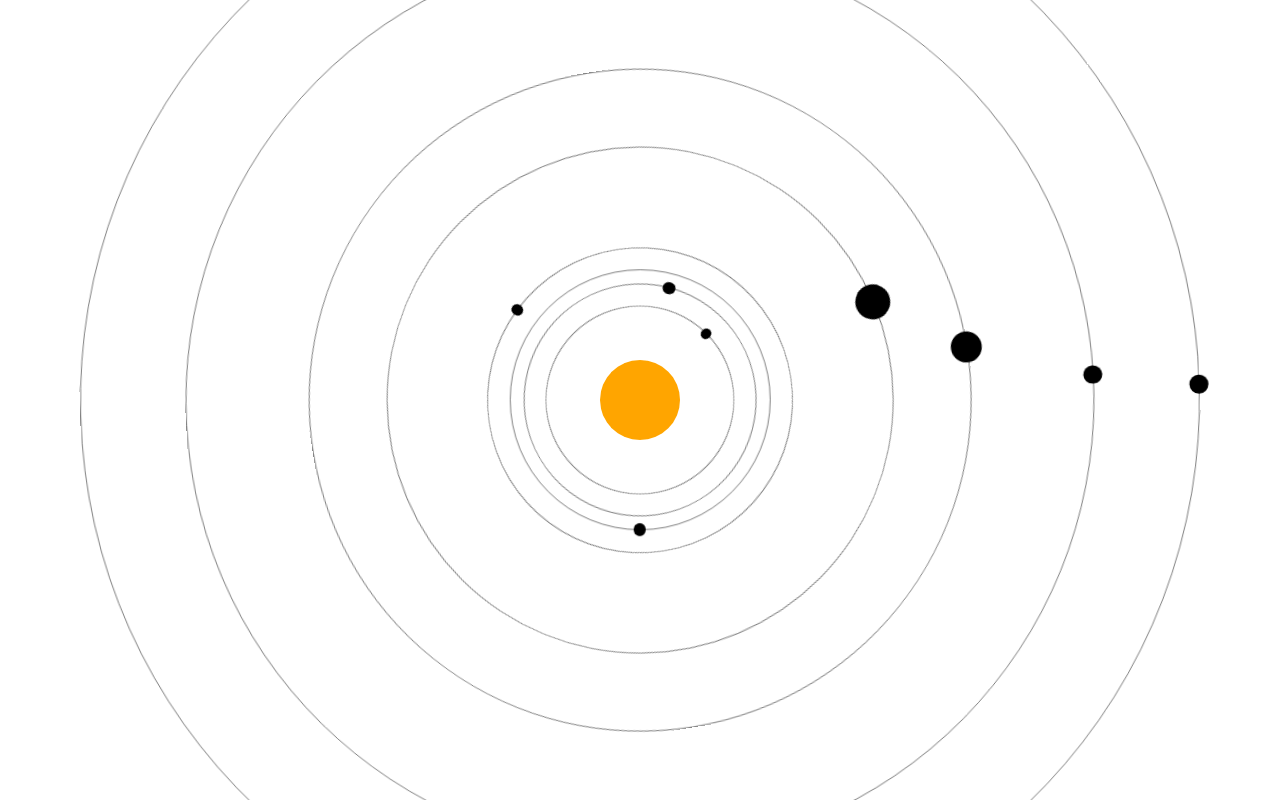
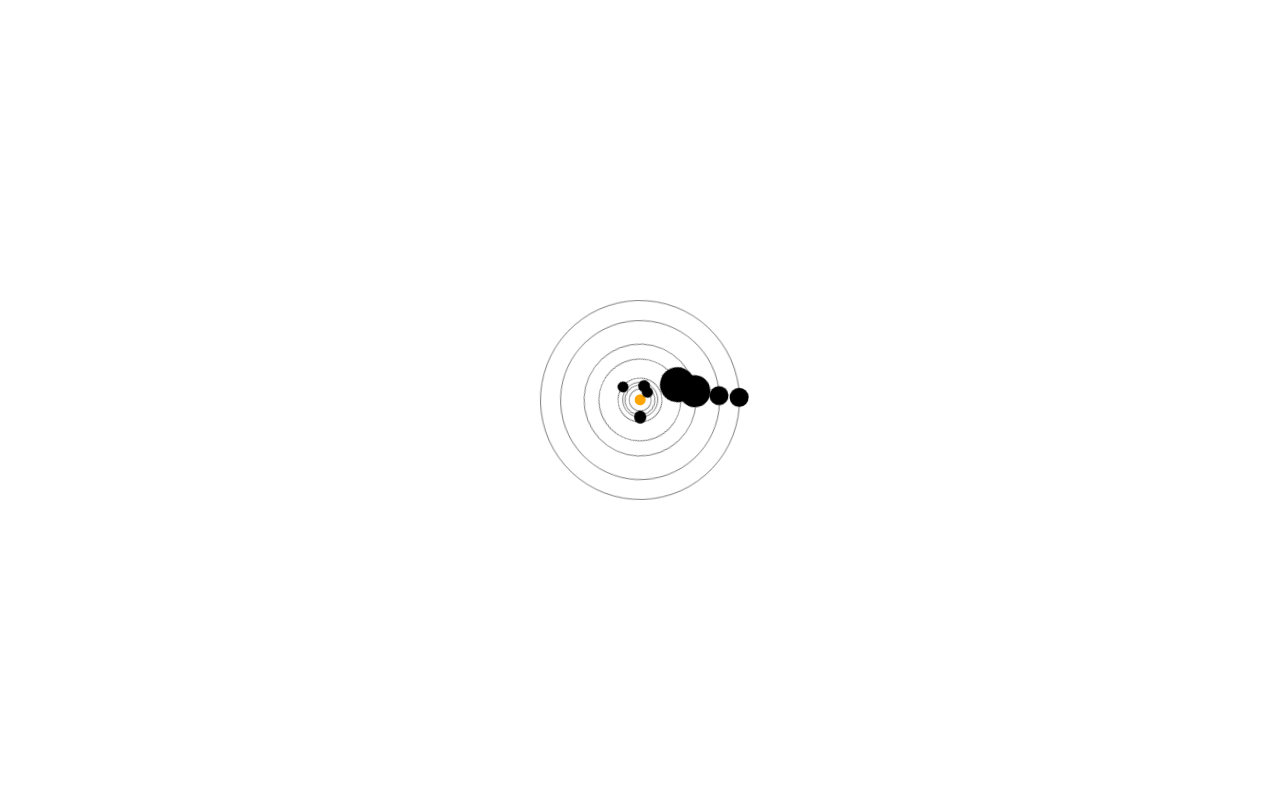
Before and after one commit to alteyss/react-solar-system, a React (Create React App) app: page / in a window 1280 px wide. Built offline with nearby package versions, Linux system fonts and the light colour scheme.

Commit message:
Draft of scaled solar system

```diff
--- a/package.json
+++ b/package.json
@@ -10,6 +10,7 @@
     "@types/node": "^12.0.0",
     "@types/react": "^16.9.0",
     "@types/react-dom": "^16.9.0",
+    "@types/styled-components": "^5.1.1",
     "node-sass": "^4.14.1",
     "react": "^16.13.1",
     "react-dom": "^16.13.1",
--- a/src/components/SolarSystem.tsx
+++ b/src/components/SolarSystem.tsx
@@ -1,7 +1,7 @@
 import React from 'react';
 import styled from 'styled-components';
 import '../styles/index.scss';
-import { Mercury, Neptune, Venus, Earth, Mars, Jupiter, Saturn, Uranus } from '../constants';
+import { Mercury, Neptune, Venus, Earth, Mars, Jupiter, Saturn, Uranus, Sun } from '../constants';
 
 const BASE_PERIOD   = 10;
 
@@ -11,21 +11,33 @@ const MAX_DISTANCE  = 52.5;
 const BASE_RADIUS   = 0.5;
 const MAX_RADIUS    = 1.25;
 
+const ORBIT_UNIT    = 'px';
+const OBJECT_UNIT   = 'rem';
+const SUN_UNIT      = 'px';
+const WIDTH         = 200;
+
 export class SolarSystem extends React.Component {
 
     getOrbitSize(distance: number): number {
-        return Math.sqrt(distance / Neptune.DistanceFromSun) * MAX_DISTANCE + BASE_DISTANCE;
+        let squareRatio = Math.sqrt(distance / Neptune.DistanceFromSun);
+        // return Math.sqrt(distance / Neptune.DistanceFromSun) * MAX_DISTANCE + BASE_DISTANCE;
+        return WIDTH * squareRatio;
     }
 
     getObjectSize(radius: number): number {
         return (radius / Jupiter.Radius) * MAX_RADIUS + BASE_RADIUS;
     }
 
+    getSunSize(): number {
+        let mercuryOrbitSize = this.getOrbitSize(Mercury.DistanceFromSun);
+        return (mercuryOrbitSize / 2);
+    }
+
     getOrbitStyles(lengthOfYear: number, distance: number, zIndex: number) {
         return {
             animationDuration: `${BASE_PERIOD * lengthOfYear}s`,
-            height: `${this.getOrbitSize(distance)}rem`,
-            width: `${this.getOrbitSize(distance)}rem`,
+            height: `${this.getOrbitSize(distance)}${ORBIT_UNIT}`,
+            width: `${this.getOrbitSize(distance)}${ORBIT_UNIT}`,
             zIndex
         };
     }
@@ -34,8 +46,18 @@ export class SolarSystem extends React.Component {
         return styled.div`
             &::before {
                 background-color: #000;
-                width: ${this.getObjectSize(radius)}rem;
-                height: ${this.getObjectSize(radius)}rem;
+                width: ${this.getObjectSize(radius)}${OBJECT_UNIT};
+                height: ${this.getObjectSize(radius)}${OBJECT_UNIT};
+            }
+        `;
+    }
+
+    getSunStyles(): any {
+        return styled.div`
+            &::before {
+                background-color: orange;
+                width: ${this.getSunSize()}${SUN_UNIT};
+                height: ${this.getSunSize()}${SUN_UNIT};
             }
         `;
     }
@@ -50,10 +72,12 @@ export class SolarSystem extends React.Component {
         const UranusPlanet      = this.getObjectStyles(Uranus.Radius);
         const NeptunePlanet     = this.getObjectStyles(Neptune.Radius);
 
+        const SunObject = this.getSunStyles();
+
         return (
             <div className="solar-system">
                 <div className='orbit sun'>
-                    <div className='object' />
+                    <SunObject className='object' />
                 </div>
 
                 <div className='orbit mercury' style={this.getOrbitStyles(Mercury.LengthOfYear, Mercury.DistanceFromSun, 90)}>
--- a/src/styles/index.scss
+++ b/src/styles/index.scss
@@ -23,6 +23,7 @@ body {
   top: 0;
   width: 100vw;
   z-index: -1;
+  font-size: 10px;
 
   .orbit {
     border: 0.05rem solid rgba(#000000, 0.5);
@@ -53,19 +54,5 @@ body {
         transform: translate3d(-50%, -50%, 0);
       }
     }
-
-    &.sun {
-      border: 0;
-      height: 0;
-      z-index: 100;
-
-      & .object {
-        &::before {
-          background: orange;
-          height: 4rem;
-          width: 4rem;
-        }
-      }
-    }
   }
 }
```
Also changed, not shown: 1 other file (tests, documents, lock files or other folders).
